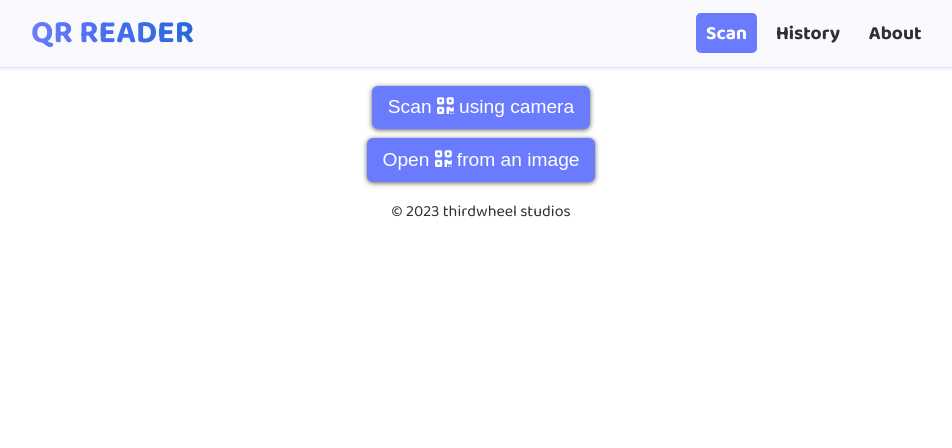
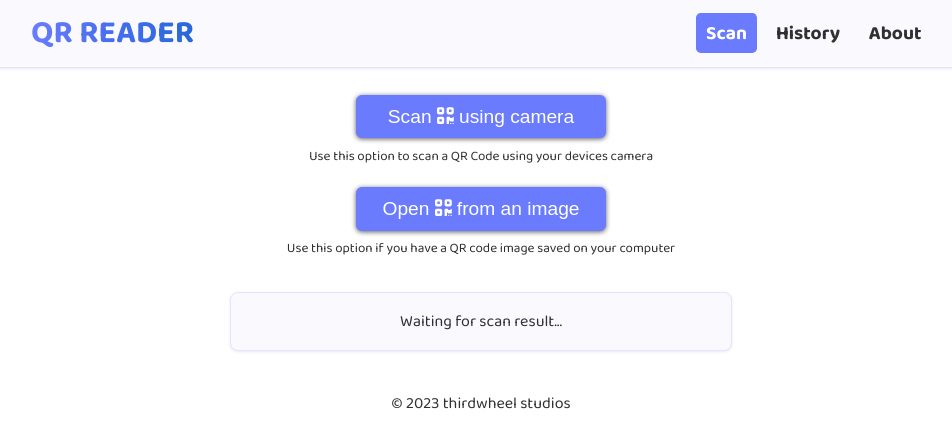
Before and after one commit to thirdwheelstudios/qr-reader, a Vue app: page / in a window 1280 px wide. Shown: the top 448 px of the page, without its empty margins (159-1111 px from the left). Built offline with nearby package versions, Linux system fonts and the light colour scheme.

Commit message:
Created a panel to contain scan results

```diff
--- /dev/null
+++ b/src/components/ScanResultPanel.vue
@@ -0,0 +1,27 @@
+<script setup lang="ts">
+import QrScanner from 'qr-scanner'
+
+interface Props {
+  scanResult?: QrScanner.ScanResult
+}
+
+defineProps<Props>()
+</script>
+
+<template>
+  <div>
+    <p v-if="scanResult">{{ scanResult.data }}</p>
+    <p v-else>Waiting for scan result...</p>
+  </div>
+</template>
+
+<style scoped lang="scss">
+div {
+  margin: 2em auto;
+  background-color: #f9f9fe;
+  border: 1px solid #e4e5fc;
+  box-shadow: 0 1px 3px #b8bce854;
+  border-radius: 0.5em;
+  max-width: 500px;
+}
+</style>
--- a/src/views/ScanView.vue
+++ b/src/views/ScanView.vue
@@ -2,25 +2,25 @@
 import QrScanner from 'qr-scanner'
 import { ref } from 'vue'
 import CameraScanDialog from '../components/CameraScanDialog.vue'
+import ScanResultPanel from '../components/ScanResultPanel.vue'
 import { useQrCodeScanner } from '../composables'
 
 const { readQrCodeFromFile } = useQrCodeScanner()
 
 const fileInput = ref<HTMLInputElement>()
 const isScanning = ref(false)
+const scanResult = ref<QrScanner.ScanResult>()
 
 const readFile = async () => {
   if (!fileInput.value?.files) return
 
-  console.log(fileInput.value.files[0])
-
   const result = await readQrCodeFromFile(fileInput.value.files[0])
 
-  console.log('qr result', result)
+  handleScanResult(result)
 }
 
-const scanResult = (result: QrScanner.ScanResult) => {
-  console.log('scan result', result)
+const handleScanResult = (data: QrScanner.ScanResult) => {
+  scanResult.value = data
   isScanning.value = false
 }
 </script>
@@ -30,21 +30,27 @@ const scanResult = (result: QrScanner.ScanResult) => {
     <button type="button" @click="isScanning = true">
       Scan <font-awesome-icon :icon="['fas', 'qrcode']" /> using camera
     </button>
+    <small>Use this option to scan a QR Code using your devices camera</small>
     <button type="button" @click="fileInput?.click">
       Open <font-awesome-icon :icon="['fas', 'qrcode']" /> from an image
     </button>
+    <small
+      >Use this option if you have a QR code image saved on your computer</small
+    >
     <input
       ref="fileInput"
       type="file"
       placeholder="Choose an image containing a QR code"
       @change="readFile"
+      accept="image/*"
     />
+    <ScanResultPanel :scan-result="scanResult" />
   </div>
   <Transition>
     <CameraScanDialog
       v-if="isScanning"
       @cancel="isScanning = false"
-      @scan-result="scanResult"
+      @scan-result="handleScanResult"
     />
   </Transition>
 </template>
@@ -55,7 +61,8 @@ div {
 
   button {
     display: block;
-    margin: 0.5em auto;
+    margin: 1em auto 0.25em auto;
+    width: 250px;
   }
 
   input[type='file'] {
```
